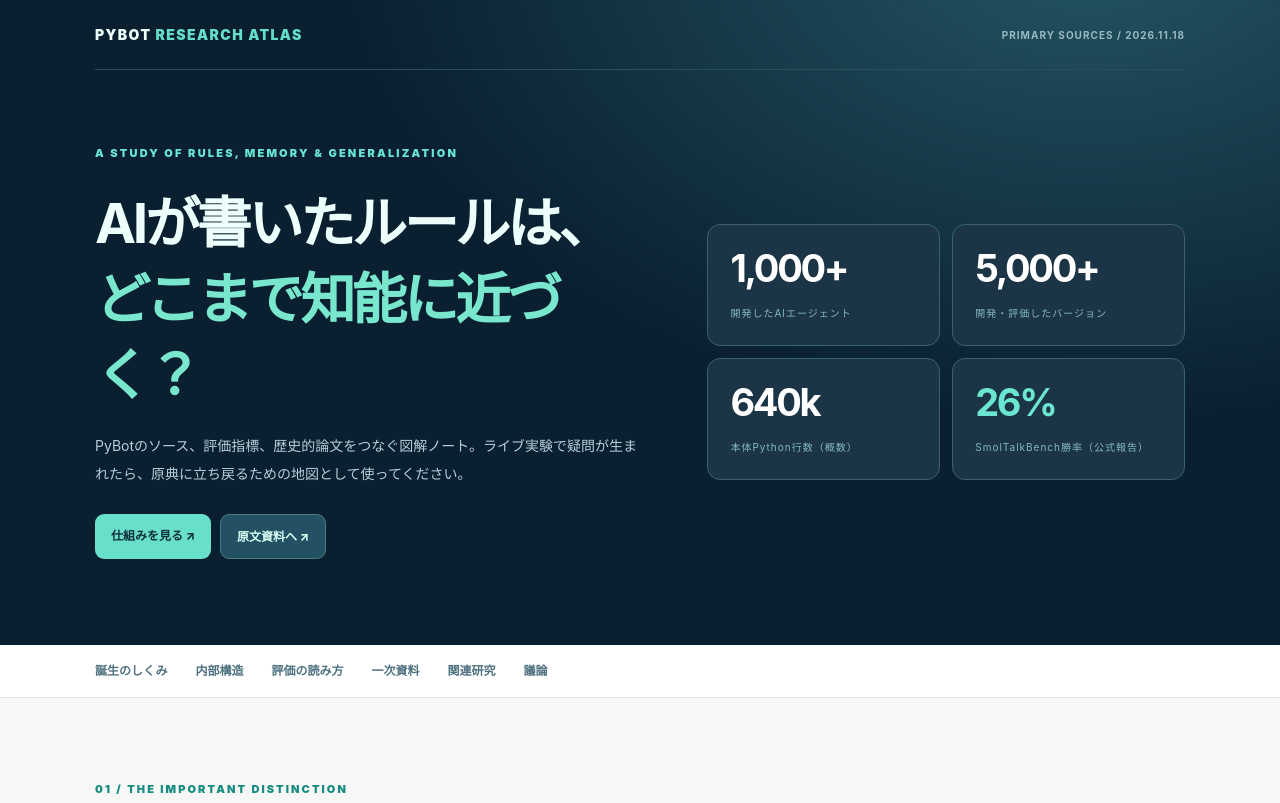
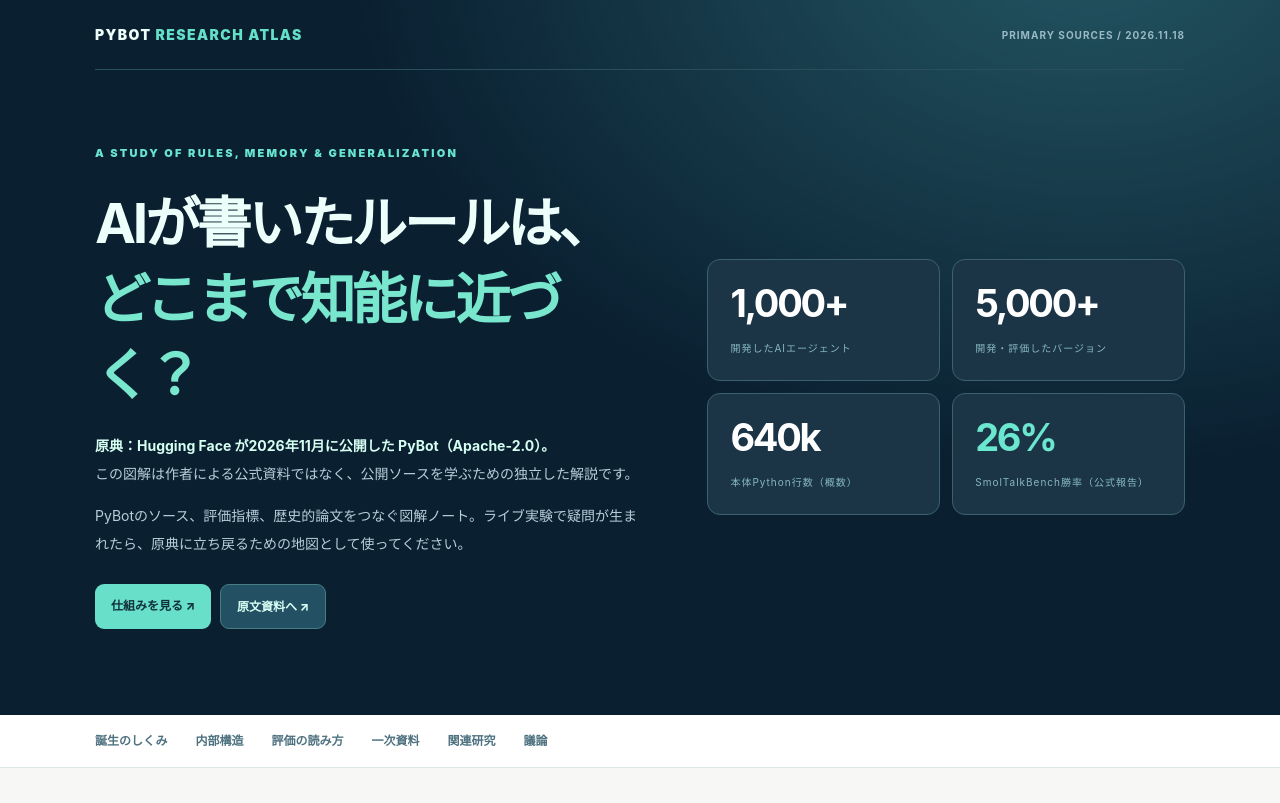
Before and after one commit to hirasunaryou/pybotDemo, a plain HTML site: page docs/RESEARCH.html in a window 1280 px wide. Shown: the top 803 px of the page. Drawn offline with Linux system fonts and the light colour scheme.

Commit message:
docs: distinguish Hugging Face original PyBot from independent educational viewer

```diff
--- a/docs/RESEARCH.html
+++ b/docs/RESEARCH.html
@@ -112,7 +112,7 @@ section{padding:58px 0}h2{font-size:28px}.origin-split,.composition,.benchmark-g
 </head>
 <body>
 <header><div class="wrap"><div class="top"><div class="brand">PYBOT <span>RESEARCH ATLAS</span></div><div class="meta">PRIMARY SOURCES / 2026.11.18</div></div>
-<div class="hero"><div><div class="kicker">A STUDY OF RULES, MEMORY &amp; GENERALIZATION</div><h1>AIが書いたルールは、<br><em>どこまで知能に近づく？</em></h1><p>PyBotのソース、評価指標、歴史的論文をつなぐ図解ノート。ライブ実験で疑問が生まれたら、原典に立ち戻るための地図として使ってください。</p><div class="hero-actions"><a href="#architecture">仕組みを見る ↗</a><a href="#sources">原文資料へ ↗</a></div></div>
+<div class="hero"><div><div class="kicker">A STUDY OF RULES, MEMORY &amp; GENERALIZATION</div><h1>AIが書いたルールは、<br><em>どこまで知能に近づく？</em></h1><p><strong style="color:#d6fff2">原典：Hugging Face が2026年11月に公開した PyBot（Apache-2.0）。</strong><br>この図解は作者による公式資料ではなく、公開ソースを学ぶための独立した解説です。</p><p>PyBotのソース、評価指標、歴史的論文をつなぐ図解ノート。ライブ実験で疑問が生まれたら、原典に立ち戻るための地図として使ってください。</p><div class="hero-actions"><a href="#architecture">仕組みを見る ↗</a><a href="#sources">原文資料へ ↗</a></div></div>
 <div class="metrics"><div class="metric"><b>1,000+</b><small>開発したAIエージェント</small></div><div class="metric"><b>5,000+</b><small>開発・評価したバージョン</small></div><div class="metric"><b>640k</b><small>本体Python行数（概数）</small></div><div class="metric"><b>26%</b><small>SmolTalkBench勝率（公式報告）</small></div></div></div></div></header>
 <div class="nav"><nav class="wrap" aria-label="研究ノート目次"><a href="#origin">誕生のしくみ</a><a href="#architecture">内部構造</a><a href="#benchmark">評価の読み方</a><a href="#sources">一次資料</a><a href="#compare">関連研究</a><a href="#questions">議論</a></nav></div>
 <main class="wrap">
```
